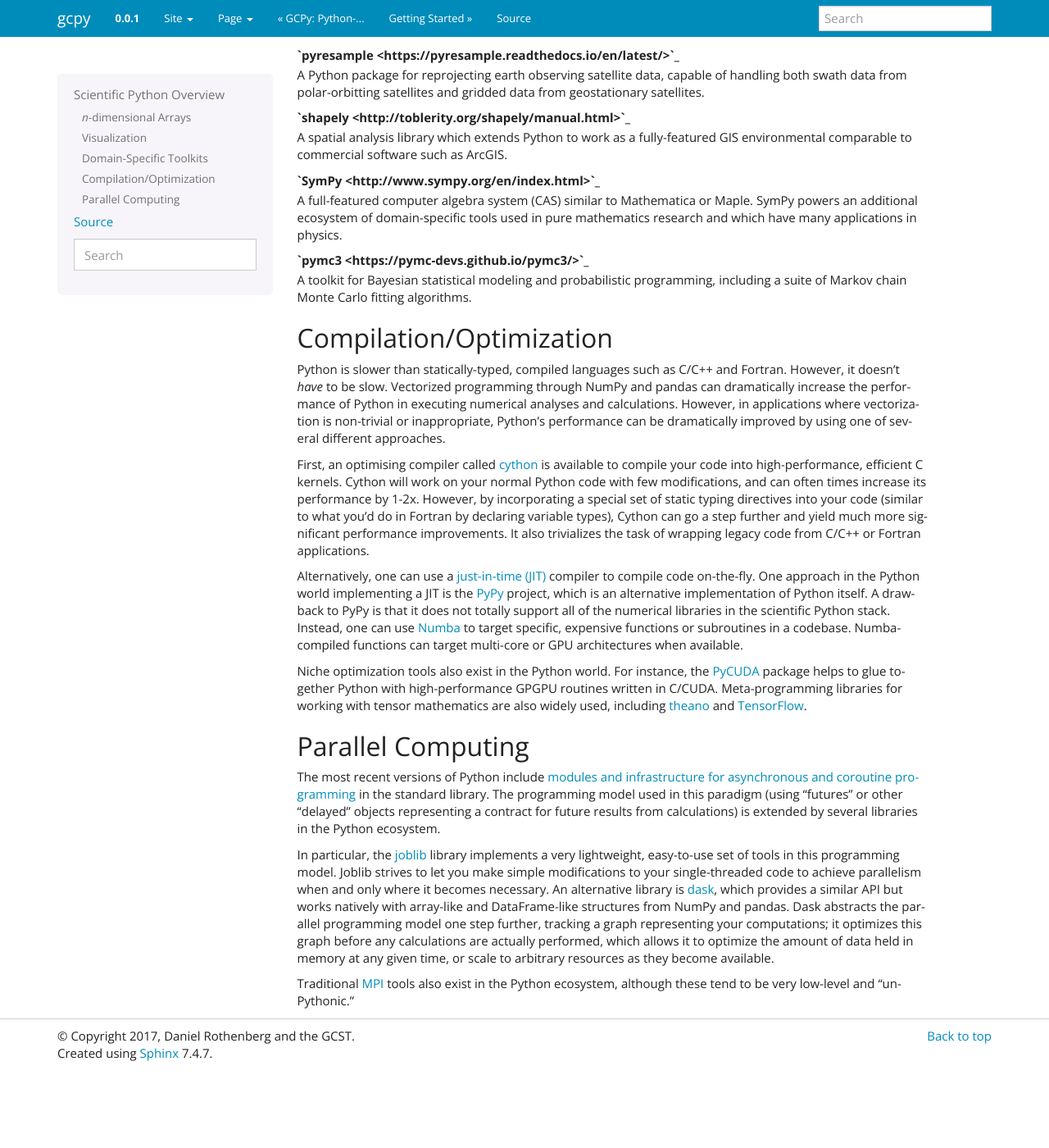
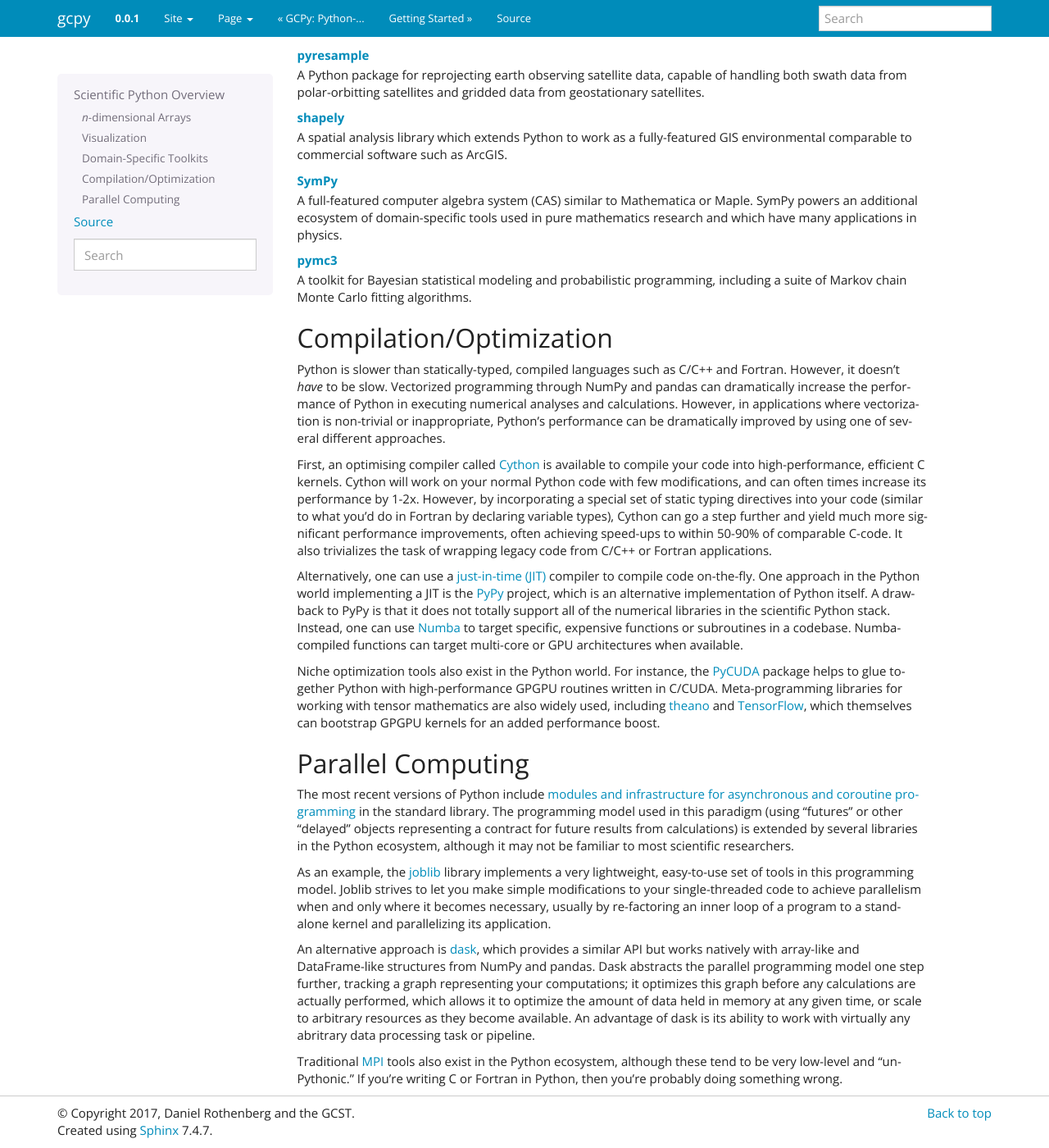
Before and after one commit to geoschem/gcpy, a Sphinx documentation site: the page built from docs/source/python.rst, in a window 1280 px wide and 1400 px high, scrolled down 1998 px. Shown: the whole window at 82% size. Built offline with Sphinx 7.4.7, drawn with Linux system fonts in a browser that asks for light colours; pages that are not in the unit, such as notebooks, are missing from menus; before the commit the page ends 3303 px from its top, so only the background shows below that; some of the changed text lies outside the part shown.

Commit message:
Updating docs to correct typos and some other mistakes

```diff
--- a/docs/environment.yml
+++ b/docs/environment.yml
@@ -26,6 +26,7 @@ dependencies:
     - six           # Python 2/3 compatibility
     - tqdm          # Nice progressbar for longer computations
     - xarray        # N-d labeled array library
+      - xbpch       # Interface for bpch output files
     # Sphinx
     - sphinx>=1.4
     - numpydoc
@@ -35,7 +36,6 @@ dependencies:
     - sphinx_rtd_theme
     - pip:
         # These are additional libraries to search for on PyPI
-        - xbpch    # Interface for bpch output files
         - nbsphinx
         - sphinx-gallery
         - sphinx-bootstrap-theme
--- a/docs/source/python.rst
+++ b/docs/source/python.rst
@@ -39,7 +39,7 @@ arbitrary size, dimensions, and data types.
 .. note::
 
     The version of Python you will most likely use has been implemented in C, and
-    designed in such a way that it is very easy to work with other compiled
+    is designed in such a way that it is very easy to work with other compiled
     codebases, especially those written in C/C++ or Fortran. In fact, libraries
     like NumPy_ heavily rely on optimized, compiled codes in these languages,
     which greatly improves their performance, reliability, and speed.
@@ -75,7 +75,7 @@ shapefiles, and more. Users coming from R who love ggplot2_ should be aware of
 several upcoming grammar of graphics implementations based on matplotlib,
 including `plotnine <https://plotnine.readthedocs.io/en/stable/>`_,
 `ggplot <http://ggplot.yhathq.com/>`_, and `altair
-<https://altair-viz.github.io/>`_
+<https://altair-viz.github.io/>`_.
 
 Domain-Specific Toolkits
 ========================
@@ -87,7 +87,7 @@ research tasks in Python:
 
 .. todo:: fix link bolding below
 
-**`scikit-learn <http://scikit-learn.org/stable/documentation.html>`_**
+`scikit-learn <http://scikit-learn.org/stable/documentation.html>`_
     A toolkit implement a wide variety of algorithms for un/supervised machine
     learning tasks, including regressions, clustering, manifold learning,
     principal components, density estimation, and much more. It also provides
@@ -95,7 +95,7 @@ research tasks in Python:
     as data processing/normalization, feature engineering, cross-validation,
     fitting, and prediction.
 
-**`statsmodels <http://www.statsmodels.org/>`_**
+`statsmodels <http://www.statsmodels.org/>`_
     A module for fitting and estimating many different types of statistical models
     as well as performing hypothesis testing and exploratory data analysis. It
     features tools for fitting generalized linear models, survival analyses,
@@ -103,25 +103,25 @@ research tasks in Python:
     regression specification similar to R which natively works with pandas_
     data structures.
 
-**`scikit-image <http://scikit-image.org/>`_**
+`scikit-image <http://scikit-image.org/>`_
     An image processing library featuring many common operations including
     convolutional mapping, filtering, edge detection, and image segmentation.
 
-**`pyresample <https://pyresample.readthedocs.io/en/latest/>`_**
+`pyresample <https://pyresample.readthedocs.io/en/latest/>`_
     A Python package for reprojecting earth observing satellite data, capable
     of handling both swath data from polar-orbitting satellites and gridded data
     from geostationary satellites.
 
-**`shapely <http://toblerity.org/shapely/manual.html>`_**
+`shapely <http://toblerity.org/shapely/manual.html>`_
     A spatial analysis library which extends Python to work as a fully-featured
     GIS environmental comparable to commercial software such as ArcGIS.
 
-**`SymPy <http://www.sympy.org/en/index.html>`_**
+`SymPy <http://www.sympy.org/en/index.html>`_
     A full-featured computer algebra system (CAS) similar to Mathematica or Maple.
     SymPy powers an additional ecosystem of domain-specific tools used in
     pure mathematics research and which have many applications in physics.
 
-**`pymc3 <https://pymc-devs.github.io/pymc3/>`_**
+`pymc3 <https://pymc-devs.github.io/pymc3/>`_
     A toolkit for Bayesian statistical modeling and probabilistic programming,
     including a suite of Markov chain Monte Carlo fitting algorithms.
 
@@ -135,12 +135,13 @@ numerical analyses and calculations. However, in applications where vectorizatio
 is non-trivial or inappropriate, Python's performance can be dramatically improved
 by using one of several different approaches.
 
-First, an optimising compiler called cython_ is available to compile your code
+First, an optimising compiler called Cython_ is available to compile your code
 into high-performance, efficient C kernels. Cython will work on your normal Python
 code with few modifications, and can often times increase its performance by 1-2x.
 However, by incorporating a special set of static typing directives into your code
 (similar to what you'd do in Fortran by declaring variable types), Cython can go
-a step further and yield much more significant performance improvements. It also
+a step further and yield much more significant performance improvements,
+often achieving speed-ups to within 50-90% of comparable C-code. It also
 trivializes the task of wrapping legacy code from C/C++ or Fortran applications.
 
 Alternatively, one can use a `just-in-time (JIT)
@@ -158,7 +159,8 @@ Niche optimization tools also exist in the Python world. For instance, the
 together Python with high-performance GPGPU routines written in C/CUDA.
 Meta-programming libraries for working with tensor mathematics are also widely
 used, including `theano <http://deeplearning.net/software/theano/>`_ and
-`TensorFlow <https://www.tensorflow.org/>`_.
+`TensorFlow <https://www.tensorflow.org/>`_, which themselves can bootstrap
+GPGPU kernels for an added performance boost.
 
 
 Parallel Computing
@@ -169,28 +171,35 @@ asynchronous and coroutine programming
 <https://docs.python.org/3/library/asyncio.html?highlight=asyncio#module-asyncio>`_
 in the standard library. The programming model used in this paradigm (using
 "futures" or other "delayed" objects representing a contract for future results
-from calculations) is extended by several libraries in the Python ecosystem.
+from calculations) is extended by several libraries in the Python ecosystem,
+although it may not be familiar to most scientific researchers.
 
-In particular, the `joblib <http://pythonhosted.org/joblib/>`_ library implements
-a very lightweight, easy-to-use set of tools in this programming model. Joblib
-strives to let you make simple modifications to your single-threaded code to
-achieve parallelism when and only where it becomes necessary. An alternative
-library is `dask <http://dask.pydata.org/en/latest/>`_, which provides a similar
-API but works natively with array-like and DataFrame-like structures from NumPy
-and pandas. Dask abstracts the parallel programming model one step further,
-tracking a graph representing your computations; it optimizes this graph before
-any calculations are actually performed, which allows it to optimize the amount
-of data held in memory at any given time, or scale to arbitrary resources as
-they become available.
+As an example, the `joblib <http://pythonhosted.org/joblib/>`_ library
+implements a very lightweight, easy-to-use set of tools in this programming
+model. Joblib strives to let you make simple modifications to your
+single-threaded code to achieve parallelism when and only where it becomes
+necessary, usually by re-factoring an inner loop of a program to a
+stand-alone kernel and parallelizing its application.
+
+An alternative approach is `dask <http://dask.pydata.org/en/latest/>`_,
+which provides a similar API but works natively with array-like and
+DataFrame-like structures from NumPy and pandas. Dask abstracts the parallel
+programming model one step further, tracking a graph representing your
+computations; it optimizes this graph before any calculations are actually
+performed, which allows it to optimize the amount of data held in memory at
+any given time, or scale to arbitrary resources as they become available. An
+advantage of dask is its ability to work with virtually any abritrary data
+processing task or pipeline.
 
 Traditional `MPI <https://mpi4py.readthedocs.io/en/stable/>`_ tools also exist
 in the Python ecosystem, although these tend to be very low-level and
-"un-Pythonic."
+"un-Pythonic." If you're writing C or Fortran in Python, then you're probably
+doing something wrong.
 
 
 .. _Anaconda: https://www.continuum.io/anaconda-overview
 .. _cartopy: http://scitools.org.uk/cartopy/docs/latest/
-.. _cython: http://cython.org/
+.. _Cython: http://cython.org/
 .. _Enthought Python Distribution: https://www.enthought.com/products/epd/
 .. _ggplot2: http://ggplot2.org/
 .. _Jake Vanderplas: https://staff.washington.edu/jakevdp/
--- a/setup.py
+++ b/setup.py
@@ -33,7 +33,7 @@ CLASSIFIERS = [
 
 MAJOR = 0
 MINOR = 1
-MICRO = 0
+MICRO = 1
 VERSION = "{}.{}.{}".format(MAJOR, MINOR, MICRO)
 DEV = True
 
```
Also changed, not shown: docs/source/getting_started.rst (+30 -22 lines), 1 other file.
